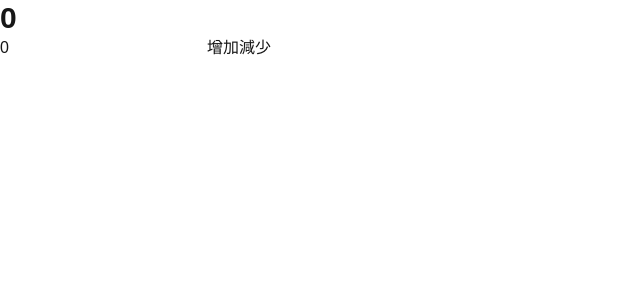
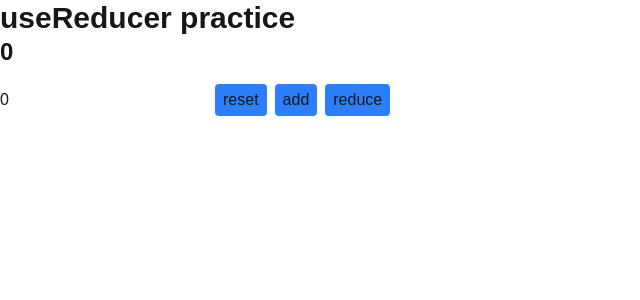
Before and after one commit to PeterCHEN-JIANRONG/2025_nextjs_prictace, a Next.js app: page / in a window 1280 px wide. Shown: the top 300 px of the page, without its empty margins (0-640 px from the left). Built offline with nearby package versions, Linux system fonts and the light colour scheme.

Commit message:
feat: useReducer practice2

```diff
--- a/package.json
+++ b/package.json
@@ -9,6 +9,9 @@
     "lint": "next lint"
   },
   "dependencies": {
+    "@emotion/react": "^11.14.0",
+    "@emotion/styled": "^11.14.0",
+    "@mui/material": "^6.4.8",
     "axios": "^1.8.4",
     "classnames": "^2.5.1",
     "next": "15.2.3",
--- /dev/null
+++ b/src/app/components/BasicSelect.tsx
@@ -0,0 +1,33 @@
+import * as React from 'react';
+import Box from '@mui/material/Box';
+import InputLabel from '@mui/material/InputLabel';
+import MenuItem from '@mui/material/MenuItem';
+import FormControl from '@mui/material/FormControl';
+import Select, { SelectChangeEvent } from '@mui/material/Select';
+
+export default function BasicSelect() {
+  const [age, setAge] = React.useState('');
+
+  const handleChange = (event: SelectChangeEvent) => {
+    setAge(event.target.value as string);
+  };
+
+  return (
+    <Box sx={{ minWidth: 120 }}>
+      <FormControl fullWidth>
+        <InputLabel id="demo-simple-select-label">Age</InputLabel>
+        <Select
+          labelId="demo-simple-select-label"
+          id="demo-simple-select"
+          value={age}
+          label="Age"
+          onChange={handleChange}
+        >
+          <MenuItem value={10}>Ten</MenuItem>
+          <MenuItem value={20}>Twenty</MenuItem>
+          <MenuItem value={30}>Thirty</MenuItem>
+        </Select>
+      </FormControl>
+    </Box>
+  );
+}
--- a/src/app/page.tsx
+++ b/src/app/page.tsx
@@ -1,66 +1,57 @@
 "use client";
 
-import { useReducer, useRef, useState } from "react";
+import { ChangeEvent, useReducer, useState } from "react";
 
-
-interface Counter {
-  count: number
+interface State {
+  count: number;
 }
 
-interface CounterAction {
-  type: 'add' | 'reduce',
-  number: number
-}
+type CounterAction =
+  | { type: "reset" }
+  | { type: "set"; value: State["count"] }
 
-const reducer = (state: Counter, action: CounterAction) => {
-  const {type, number} = action
-  console.log(action)
-  if (type === 'add') {
-    return {
-      count: state.count + number
-    }
+const initialState: State = { count: 0 };
+const countReducer = (state: State, action: CounterAction): State => {
+  switch(action.type) {
+    case 'reset':
+      return initialState
+    case 'set':
+      return {
+        ...state,
+        count: action.value
+      }
+    default:
+      throw new Error('Unknown action')
   }
-  if (type === 'reduce') {
-    return {
-      count: state.count - number
-    }
-  }
-
-  throw Error('Unknown action.');
 }
 
 export default function Counter() {
+  const [count, setCount] = useState(0);
+  const change = (e: ChangeEvent<HTMLInputElement>) => {
+    const num = e.target.value as string;
+    setCount(parseInt(num) || 0);
+  };
 
-  const change = (e: {target: HTMLInputElement}) => {
-    const {value} = e.target
-    setNumber(parseInt(value) || 0)
+  const [counter, counterDispatch] = useReducer(countReducer, initialState);
+  const reset = () => {
+    counterDispatch({type: 'reset'})
   }
-
-  const [number, setNumber] = useState<number>(0)
-  const [counter, dispatch] = useReducer(reducer, {count: 0})
   const add = () => {
-    dispatch({type: 'add', number})
-    setNumber(0)
-    focus()
+    counterDispatch({type: 'set', value: counter.count + count})
   }
   const reduce = () => {
-    dispatch({type: 'reduce', number})
-    setNumber(0)
-    focus()
-  }
-
-  const inputRef = useRef<HTMLInputElement>(null)
-  const focus = () => {
-    inputRef.current && inputRef.current.focus()
+    counterDispatch({type: 'set', value: counter.count - count})
   }
 
   return (
     <>
-      <p className="text-3xl font-bold">{counter.count}</p>
-      <div>
-        <input type="text" name="count" id="count" value={number} onChange={change} ref={inputRef} />
-        <button type="button" onClick={add}>增加</button>
-        <button type="button" onClick={reduce}>減少</button>
+      <h1 className="text-3xl font-bold">useReducer practice</h1>
+      <p className="text-2xl font-bold h-12">{counter.count}</p>
+      <div className="space-x-2">
+        <input type="text" name="count" value={count} onChange={change} />
+        <input type="button" value="reset" onClick={reset} className="bg-blue-500 py-1 px-2 rounded cursor-pointer hover:bg-blue-400" />
+        <input type="button" value="add" onClick={add} className="bg-blue-500 py-1 px-2 rounded cursor-pointer hover:bg-blue-400" />
+        <input type="button" value="reduce" onClick={reduce} className="bg-blue-500 py-1 px-2 rounded cursor-pointer hover:bg-blue-400" />
       </div>
     </>
   );
```
Also changed, not shown: 1 other file (tests, documents, lock files or other folders).
